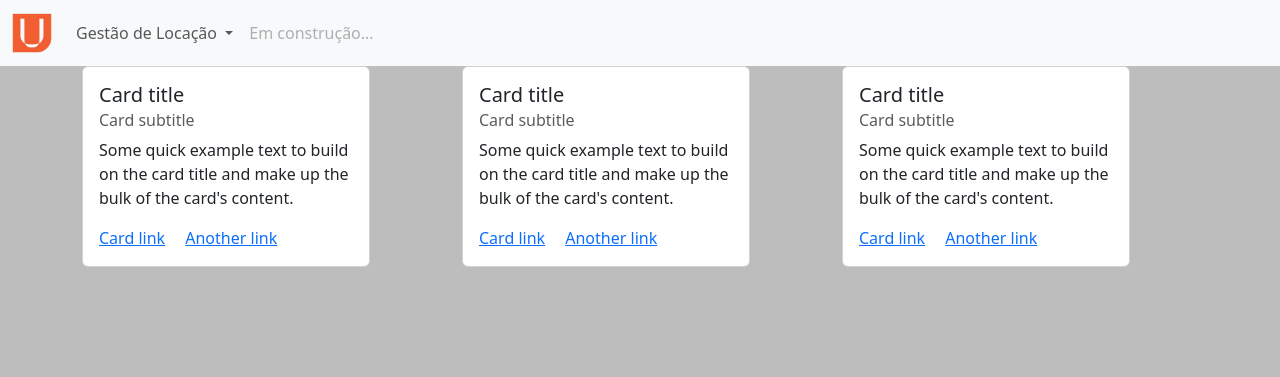
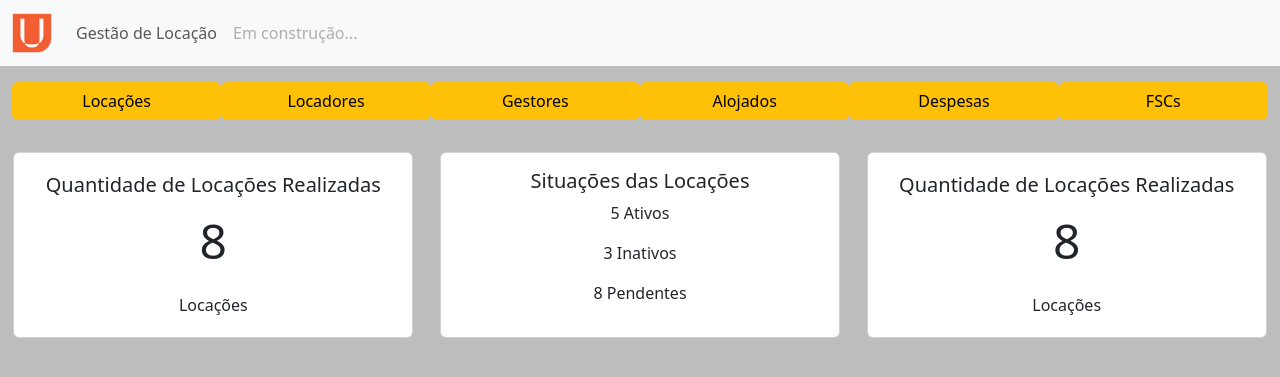
Before and after one commit to kalkslucas/controle-locacao, a PHP site: page /controle-locacao.php in a window 1280 px wide. Shown: the top 377 px of the page. Run offline with PHP 8.4, Linux system fonts and the light colour scheme.

Commit message:
upgrade: menu in controle-locacao.php

```diff
--- a/assets/css/btn-custom.css
+++ b/assets/css/btn-custom.css
@@ -3,7 +3,6 @@
 }
 
 .btn.btn-laranja {
-  width: 100%;
   background-color: #e28800;
   color: white;
   &:hover {
--- a/assets/css/controle-locacao.css
+++ b/assets/css/controle-locacao.css
@@ -11,3 +11,16 @@
 .navbar-brand img {
   width: 40px;
 }
+
+.menu a {
+  width: 18rem;
+}
+
+.card {
+  width: 25rem;
+}
+
+.card-text#piechart {
+  margin: 0;
+  padding: 0;
+}
--- a/controle-locacao.php
+++ b/controle-locacao.php
@@ -9,7 +9,6 @@
   <link rel="stylesheet" href="assets/css/btn-custom.css">
   <link rel="stylesheet" href="assets/css/controle-locacao.css">
   <link href="https://cdn.jsdelivr.net/npm/bootstrap@5.3.3/dist/css/bootstrap.min.css" rel="stylesheet" integrity="sha384-QWTKZyjpPEjISv5WaRU9OFeRpok6YctnYmDr5pNlyT2bRjXh0JMhjY6hW+ALEwIH" crossorigin="anonymous">
-
 </head>
 <body class="page">
   <nav class="navbar navbar-expand-lg bg-body-tertiary sticky-top">
@@ -20,17 +19,10 @@
       </button>
       <div class="collapse navbar-collapse" id="navbarSupportedContent">
         <ul class="navbar-nav me-auto mb-2 mb-lg-0">
-          <li class="nav-item dropdown">
-            <a class="nav-link dropdown-toggle" href="#" role="button" data-bs-toggle="dropdown" aria-expanded="false">
+          <li class="nav-item">
+            <a class="nav-link" href="./controle-locacao.html" role="button">
               Gestão de Locação
             </a>
-            <ul class="dropdown-menu">
-              <li><a class="dropdown-item" href="./controle-locacao.php">Início</a></li>
-              <li><a class="dropdown-item" href="./visualizar-locacoes.php">Visualizar Locações</a></li>
-              <li><a class="dropdown-item" href="./cadastrar-pessoa.php">Cadastro de Pessoas</a></li>
-              <li><a class="dropdown-item" href="./cadastrar-locador.php">Cadastro de Locadores</a></li>
-              <li><a class="dropdown-item" href="./cadastrar-locacao.php">Cadastro de Locações</a></li>
-            </ul>
           </li>
           <li class="nav-item">
             <a class="nav-link disabled" aria-disabled="true">Em construção...</a>
@@ -40,43 +32,51 @@
     </div>
   </nav>
 
-  <main class="container">
-    <div class="row">
-      <div class="col">
-        <div class="card" style="width: 18rem;">
-          <div class="card-body">
-            <h5 class="card-title">Card title</h5>
-            <h6 class="card-subtitle mb-2 text-body-secondary">Card subtitle</h6>
-            <p class="card-text">Some quick example text to build on the card title and make up the bulk of the card's content.</p>
-            <a href="#" class="card-link">Card link</a>
-            <a href="#" class="card-link">Another link</a>
+  <main class="container-fluid">
+    <div class="row py-3">
+      <div class="col-12">
+        <div class="menu d-flex flex-row justify-content-around">
+          <a href="visualizar-locacoes.php" class="d-block btn btn-warning">Locações</a>
+          <a href="" class="d-block btn btn-warning">Locadores</a>
+          <a href="" class="d-block btn btn-warning">Gestores</a>
+          <a href="" class="d-block btn btn-warning">Alojados</a>
+          <a href="" class="d-block btn btn-warning">Despesas</a>
+          <a href="" class="d-block btn btn-warning">FSCs</a>
+        </div>
+      </div>
+    </div>
+
+
+    <div class="info-cards row py-3">
+      <div class="col d-flex justify-content-center">
+        <div class="card">
+          <div class="card-body d-flex flex-column justify-content-around align-items-center">
+            <h5 class="card-title">Quantidade de Locações Realizadas</h5>
+            <p class="display-5">8</p>
+            <p class="card-text">Locações</p>
+          </div>
+        </div>
+      </div>
+      <div class="col d-flex justify-content-center">
+        <div class="card">
+          <div class="card-body d-flex flex-column justify-content-around align-items-center">
+            <h5 class="card-title">Situações das Locações</h5>
+            <p class="text-center">5 Ativos</p>
+            <p class="text-center">3 Inativos</p>
+            <p class="text-center">8 Pendentes</p>
+          </div>
+        </div>
+      </div>
+      <div class="col d-flex justify-content-center">
+        <div class="card">
+          <div class="card-body d-flex flex-column justify-content-around align-items-center">
+            <h5 class="card-title">Quantidade de Locações Realizadas</h5>
+            <p class="display-5">8</p>
+            <p class="card-text">Locações</p>
           </div>
         </div>
       </div>
 
-      <div class="col">
-        <div class="card" style="width: 18rem;">
-          <div class="card-body">
-            <h5 class="card-title">Card title</h5>
-            <h6 class="card-subtitle mb-2 text-body-secondary">Card subtitle</h6>
-            <p class="card-text">Some quick example text to build on the card title and make up the bulk of the card's content.</p>
-            <a href="#" class="card-link">Card link</a>
-            <a href="#" class="card-link">Another link</a>
-          </div>
-        </div>
-      </div>
-
-      <div class="col">
-        <div class="card" style="width: 18rem;">
-          <div class="card-body">
-            <h5 class="card-title">Card title</h5>
-            <h6 class="card-subtitle mb-2 text-body-secondary">Card subtitle</h6>
-            <p class="card-text">Some quick example text to build on the card title and make up the bulk of the card's content.</p>
-            <a href="#" class="card-link">Card link</a>
-            <a href="#" class="card-link">Another link</a>
-          </div>
-        </div>
-      </div>
     </div>
   </main>
 
--- a/gerarConta.php
+++ b/gerarConta.php
@@ -32,5 +32,3 @@ $conectar->commit();
 
   error_log("Error: ". $e->getMessage());
 }
-
-?>
```
Also changed, not shown: calcularAluguel.php (deleted).
